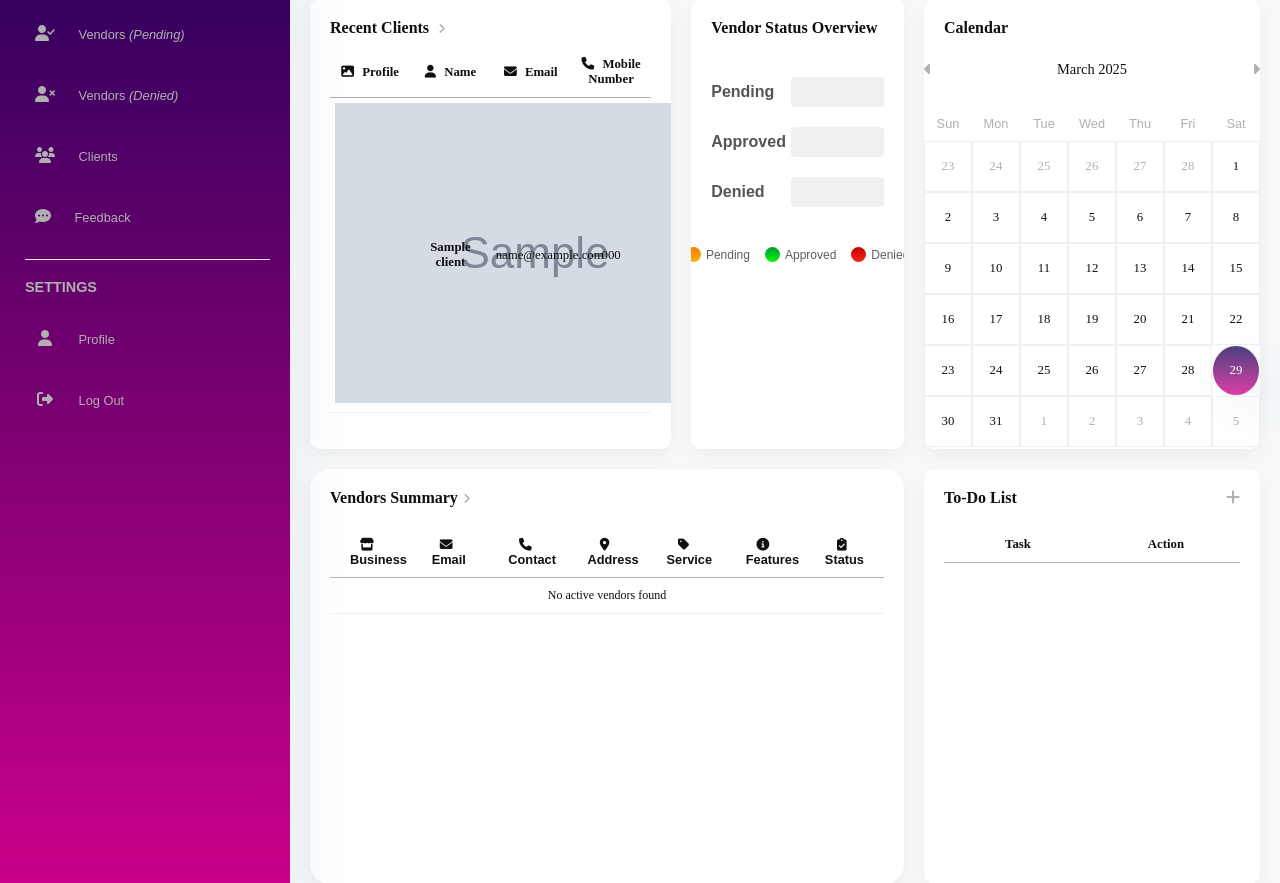
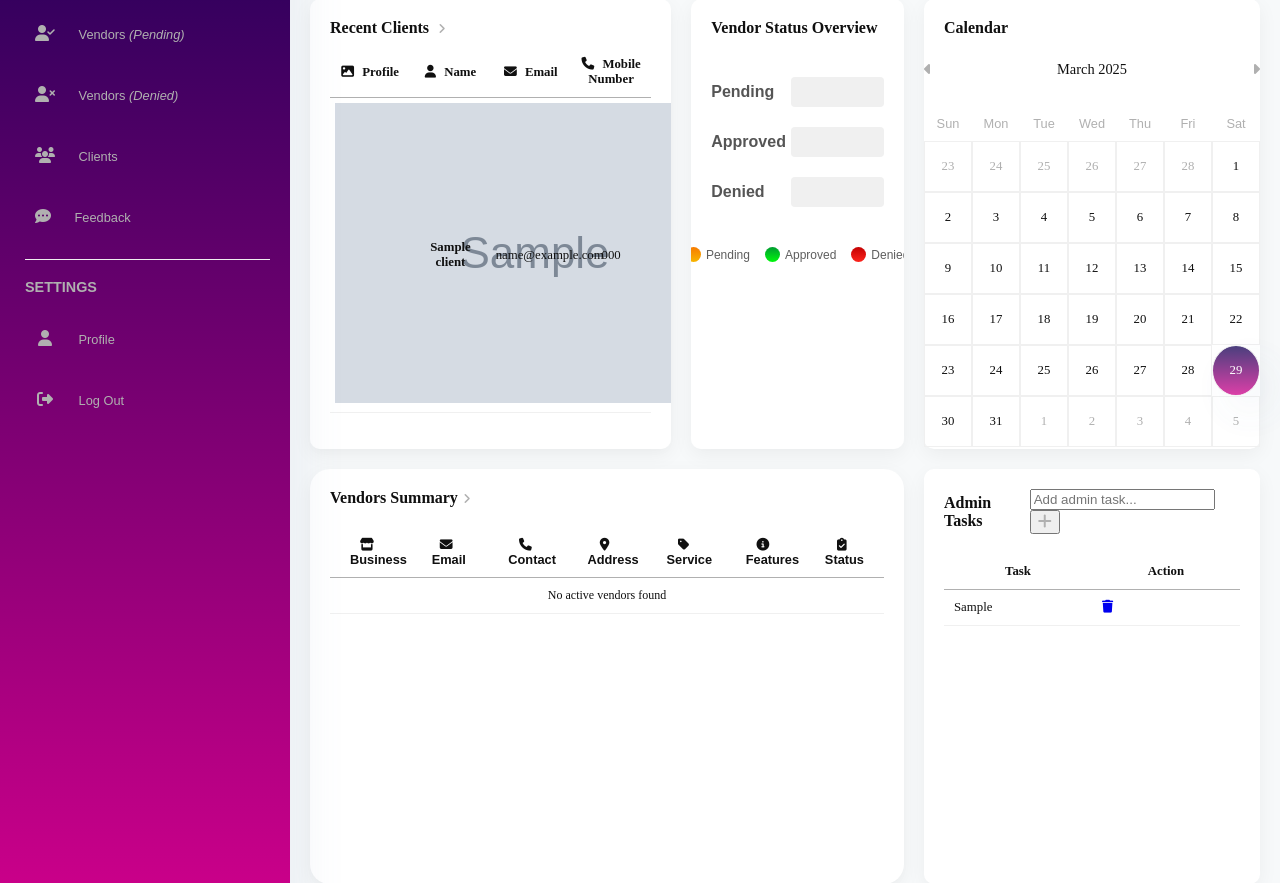
Before and after one commit to JPPdp/VendiApp, a PHP site: page /admin_dashboard.php in a window 1280 px wide. Shown: the part 235-1118 px from the top of the page. Run offline with PHP 8.4, Linux system fonts and the light colour scheme; the visitor is signed in with stand-in values (Sample User, id 1); tables that the repository leaves empty or names only in its code hold one stand-in row (values such as "Sample post"); grey boxes marked "Sample" are stand-in pictures; lists and menus that the app fills with data are empty; some libraries are stand-ins or nearby versions; some web fonts are replaced.

Commit message:
Added todo list

```diff
--- a/admin_dashboard.php
+++ b/admin_dashboard.php
@@ -76,6 +76,42 @@ $total_vendors = array_sum($status_counts);
 // Recent Vendors Data
 $sql = "SELECT * FROM vendors WHERE status IN ('Approved', 'Pending') ORDER BY vendor_id DESC LIMIT 5";
 $active_vendors = $conn->query($sql);
+
+// Handle admin task submission
+if ($_SERVER['REQUEST_METHOD'] == 'POST' && isset($_POST['add_admin_task'])) {
+    $task = trim($_POST['admin_task']);
+    if (!empty($task)) {
+        $stmt = $conn->prepare("INSERT INTO admin_todos (admin_id, task) VALUES (?, ?)");
+        $stmt->bind_param("is", $_SESSION['user_id'], $task);
+
+        if ($stmt->execute()) {
+            header("Location: admin_dashboard.php");
+            exit();
+        } else {
+            $admin_todo_error = "Error adding task: " . $conn->error;
+        }
+    } else {
+        $admin_todo_error = "Task cannot be empty";
+    }
+}
+
+// Handle admin task deletion
+if (isset($_GET['delete_admin_task'])) {
+    $task_id = (int)$_GET['delete_admin_task'];
+    $stmt = $conn->prepare("DELETE FROM admin_todos WHERE id = ? AND admin_id = ?");
+    $stmt->bind_param("ii", $task_id, $_SESSION['user_id']);
+    $stmt->execute();
+    header("Location: admin_dashboard.php");
+    exit();
+}
+
+// Fetch admin's tasks
+$admin_todos = [];
+$sql = "SELECT * FROM admin_todos WHERE admin_id = ? ORDER BY created_at DESC";
+$stmt = $conn->prepare($sql);
+$stmt->bind_param("i", $_SESSION['user_id']);
+$stmt->execute();
+$admin_todos = $stmt->get_result()->fetch_all(MYSQLI_ASSOC);
 ?>
 
 <!DOCTYPE html>
@@ -297,9 +333,19 @@ $active_vendors = $conn->query($sql);
                     <!-- To-Do List Widget -->
                     <div class="TODO_LIST">
                         <div class="TODO_HEADER">
-                            <h2>To-Do List</h2>
-                            <span class="ADD_TASK" id="ADD_TASK"><i class="fas fa-plus"></i></span>
+                            <h2>Admin Tasks</h2>
+                            <form method="POST" class="ADD_TASK_FORM">
+                                <input type="text" name="admin_task" placeholder="Add admin task..." required>
+                                <button type="submit" name="add_admin_task" class="ADD_TASK">
+                                    <i class="fas fa-plus"></i>
+                                </button>
+                            </form>
                         </div>
+
+                        <?php if (!empty($admin_todo_error)): ?>
+                            <div class="alert alert-error"><?php echo $admin_todo_error; ?></div>
+                        <?php endif; ?>
+
                         <table>
                             <thead>
                                 <tr>
@@ -307,8 +353,25 @@ $active_vendors = $conn->query($sql);
                                     <th>Action</th>
                                 </tr>
                             </thead>
-                            <tbody id="TODO_BODY">
-                                <!-- Tasks will be added here via JavaScript -->
+                            <tbody>
+                                <?php if (!empty($admin_todos)): ?>
+                                    <?php foreach ($admin_todos as $todo): ?>
+                                        <tr>
+                                            <td><?php echo htmlspecialchars($todo['task']); ?></td>
+                                            <td>
+                                                <a href="admin_dashboard.php?delete_admin_task=<?php echo $todo['id']; ?>"
+                                                class="DELETE_TASK"
+                                                onclick="return confirm('Delete this task?')">
+                                                    <i class="fas fa-trash"></i>
+                                                </a>
+                                            </td>
+                                        </tr>
+                                    <?php endforeach; ?>
+                                <?php else: ?>
+                                    <tr>
+                                        <td colspan="2">No admin tasks yet</td>
+                                    </tr>
+                                <?php endif; ?>
                             </tbody>
                         </table>
                     </div>
--- a/edit_package.php
+++ b/edit_package.php
@@ -114,7 +114,7 @@ if ($_SERVER["REQUEST_METHOD"] == "POST") {
         <div class="NAVIGATION_BAR">
             <div class="LOGO">
                 <div class="LOGO_NAME">Vendi
-                    <span>VENDOR</span>
+                <span id="VENDORS">VENDORS</span>
                 </div>
             </div>
 
--- a/vendor_help.php
+++ b/vendor_help.php
@@ -130,7 +130,9 @@ $conn->close();
 
             <!-- Help Content -->
             <div class="HELP_CONTAINER">
-
+                <div class="HELP_HEADER">
+                    <h2>Submit Your Feedback</h2>
+                </div>
             </div>
 
             <div class="HELP_FORM">
@@ -150,7 +152,7 @@ $conn->close();
                     <div class="BESIDE_FIELDS">
                         <div class="BESIDE_FIELD">
                                 <label for="MESSAGE">Message</label>
-                                <textarea id="MESSAGE" name="MESSAGE" rows="5" placeholder="Enter your message here..." required></textarea>
+                                <textarea id="MESSAGE" name="MESSAGE" rows="5" placeholder="Enter your message here..." maxlength="500" required></textarea>
                         </div>
                         <div class="BESIDE_FIELD">
                                 <label for="NAME">Business Name</label>
--- a/vendor_profile.php
+++ b/vendor_profile.php
@@ -137,11 +137,11 @@ if ($_SERVER["REQUEST_METHOD"] == "POST" && isset($_FILES['profile_pic']) && $_F
                 <!-- Left Profile Section -->
                 <div class="LEFT_PROFILE">
                     <div class="PROFILE_PIC_CONTAINER">
-                        <img src="<?php echo htmlspecialchars($_SESSION['profile_picture']); ?>" alt="" class="PROFILE_PIC2">
+                        <img src="<?php echo htmlspecialchars($_SESSION['profile_picture']); ?>" alt="" class="PROFILE_PIC_BUSINESS">
                         <div class="EDIT_ICON_CONTAINER" title="Change Profile Picture">
                             <form id="PROFILE_PIC_FORM" method="post" enctype="multipart/form-data">
                                 <label for="VENDOR_PROFILE_PIC" class="EDIT_ICON_LABEL">
-                                    <i class="EDIT_ICON fas fa-camera" aria-hidden="true"></i>
+                                    <i class="EDIT_ICON_BUSINESS fas fa-camera" aria-hidden="true"></i>
                                     <input type="file" id="VENDOR_PROFILE_PIC" name="profile_pic" accept="image/*" style="display: none;" onchange="document.getElementById('PROFILE_PIC_FORM').submit();">
                                 </label>
                             </form>
```
Also changed, not shown: dashboard.js (+0 -94 lines), help.css (+14 -0 lines), profile.css (+27 -0 lines).
